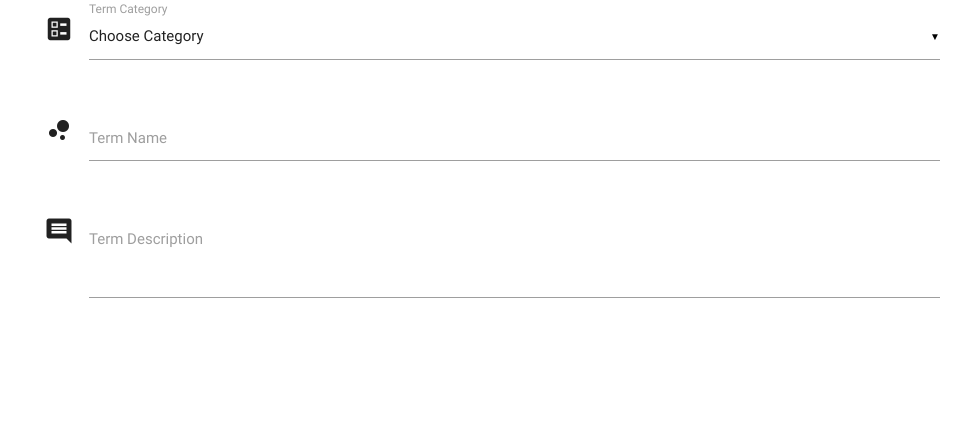
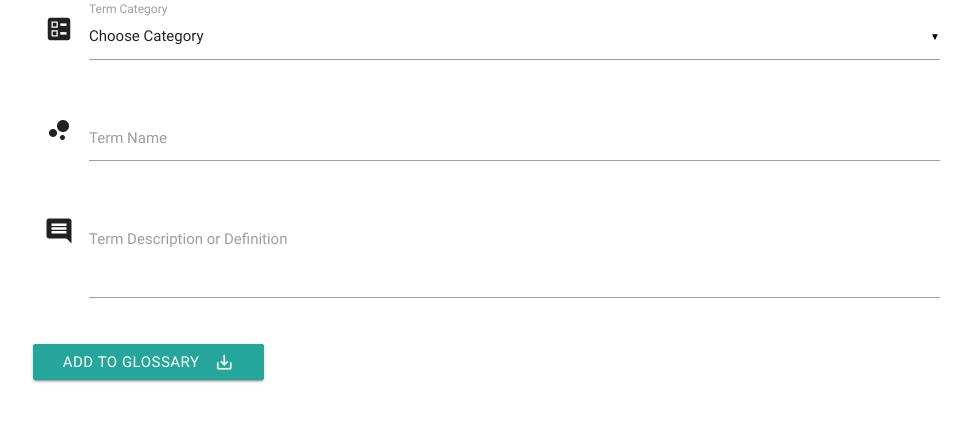
Before and after one commit to kescardoso/cryptopedia, a Flask app: page /add_term in a window 1280 px wide. Shown: the part 193-615 px from the top of the page, without its empty margins (148-1119 px from the left). Run offline with Flask 2, Linux system fonts and the light colour scheme; data that the repository does not hold is empty; some libraries are stand-ins or nearby versions.

Commit message:
Add submit button for add terms form

```diff
--- a/templates/addterm.html
+++ b/templates/addterm.html
@@ -5,7 +5,7 @@
 <div class="row">
 
     <!-- Start form: add new term -->
-    <form  action="" method="POST" class="col s12">
+    <form  action="{{ url_for('insert_term') }}" method="POST" class="col s12">
 
         <!-- Select category from database -->
         <div class="row">
@@ -35,8 +35,16 @@
             <div class="input-field col s12">
                 <i class="material-icons prefix">insert_comment</i>
                 <textarea name="term_description" id="term_description" class="materialize-textarea"></textarea>
-                <label for="icon_prefix">Term Description</label>
+                <label for="icon_prefix">Term Description or Definition</label>
             </div>
+        </div>
+
+        <!-- Submit Button -->
+        <div class="row">
+            <button class="btn waves-effect waves-light" type="submit" name="action">
+                Add to Glossary
+                <i class="material-icons right">save_alt</i>
+            </button>
         </div>
 
     </form>
```
